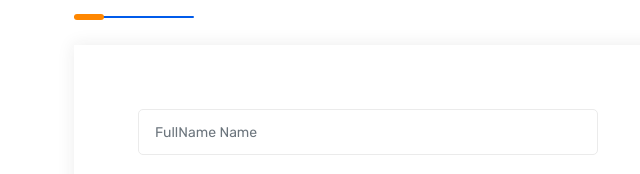
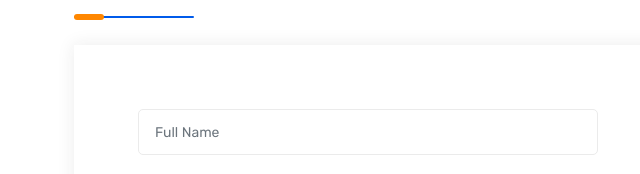
Before and after one commit to marcreginald/insightsio, a plain HTML site: page index.html in a window 1280 px wide. Shown: the part 4089-4263 px from the top of the page, 11-651 px from the left. Drawn offline with Linux system fonts and the light colour scheme.

Commit message:
Update index.html

```diff
--- a/index.html
+++ b/index.html
@@ -474,7 +474,7 @@
                     <div class="row">
                       <div class="col-lg-12">
                         <div class="form-group app-label">
-                          <input name="fullName" id="fullName" type="text" class="form-control" placeholder="FullName Name">
+                          <input name="fullName" id="fullName" type="text" class="form-control" placeholder="Full Name">
                         </div>
                       </div>
                       <!-- col end -->
```
